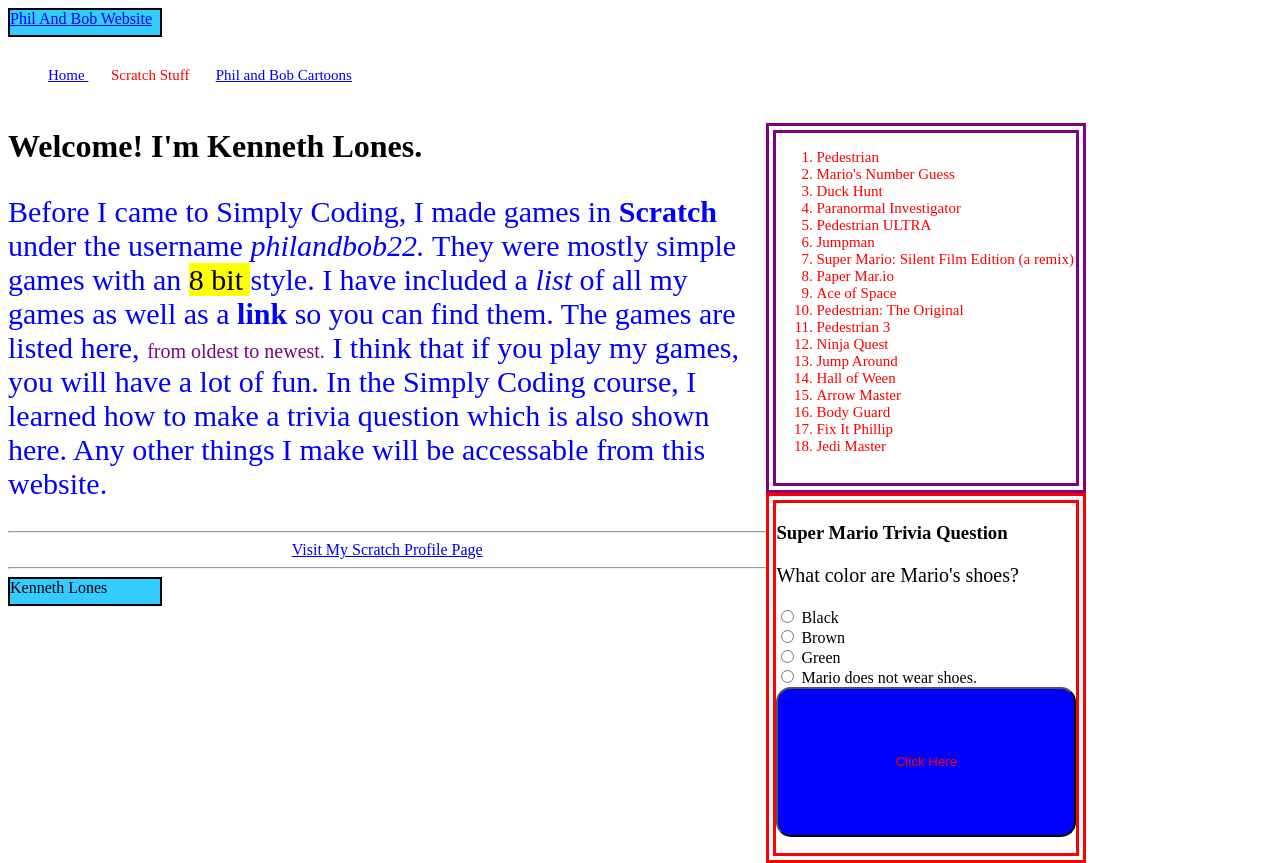
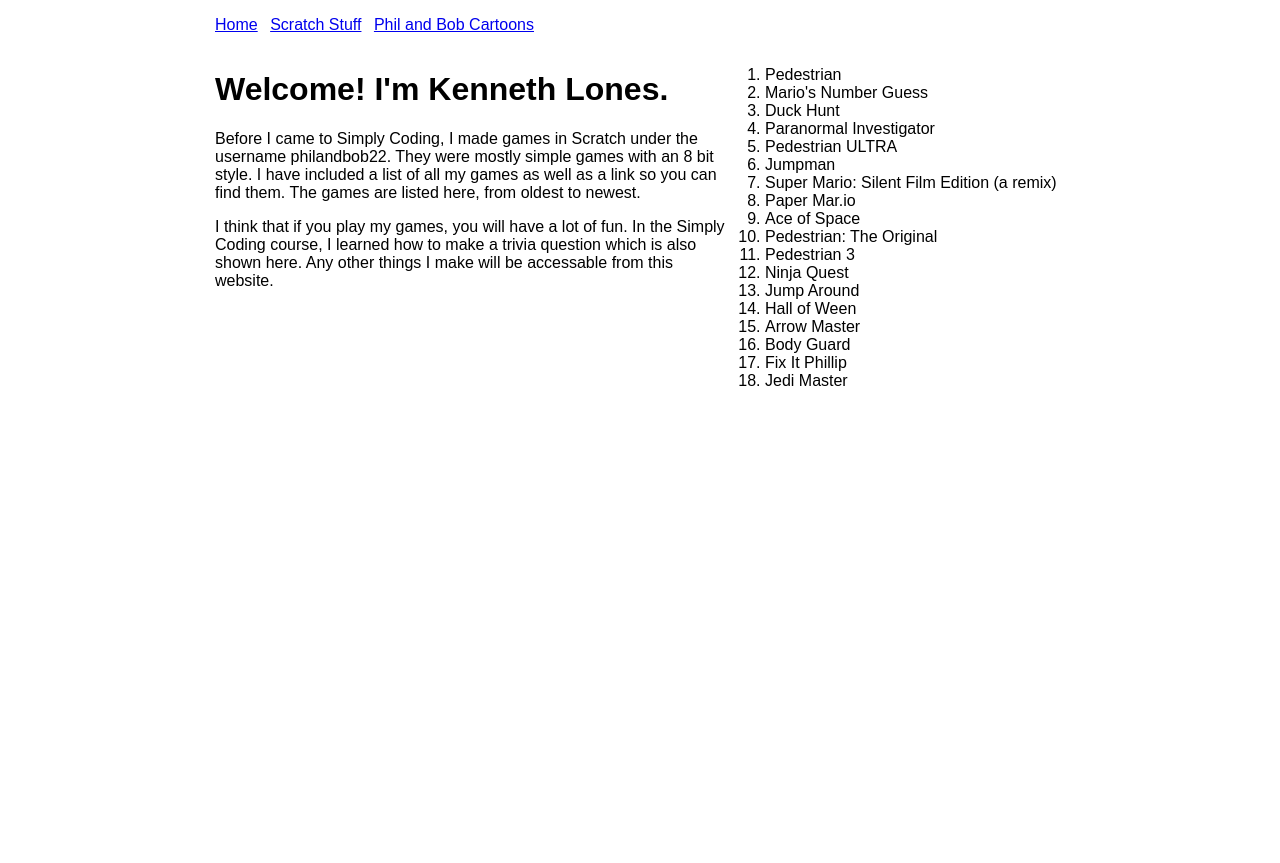
Before and after one commit to PhilAndBob/PhilAndBob.github.io, a plain HTML site: page index.html in a window 1280 px wide. After the commit the page ends 800 px from the top, so only its background shows below. Drawn offline with Linux system fonts and the light colour scheme.

Commit message:
Updated the css and formatting to look a bit less gaudy.

```diff
--- a/index.html
+++ b/index.html
@@ -1,112 +1,46 @@
+<!DOCTYPE html>
 <html>
 	<head>
-		<title> Phil and Bob Homepage </title>
-
+		<meta charset="utf-8">
+		<title> Phil and Bob Homepage</title>
 		<link rel="stylesheet" type="text/css" href="main.css">
-
-		<script>
-			function banner(){
-				var text = confirm("Did You Really Want to Go to the Scratch homepage?");
-				return text;
-				}
-
-
-			function answer(){
-				var radio = document.getElementsByName("trivia");
-				var selection = false;
-				var message = "";
-
-
-			for( var i = 0; i < radio.length; i++) {
-				if(radio[i].value == "yes" && radio[i].checked == true) {
-					selection = true;
-				} //end if statement
-			} //end for loop
-
-			if(selection == true) {
-				message = message + "<b><p style='color:green'>Way to go!</p></b>";
-			} else {
-				message = message + "<b><p style='color:red'>Try again my friend.</p></b>";
-			}
-				document.getElementById("response").innerHTML = message;
-
-			}//end function answer
-		</script>
-
 	</head>
-
-	<body id="opener">
-		<a href="http://scratch.mit.edu" onclick="return banner()">
-			<header> Phil And Bob Website </header>
-		</a>
-
-		<nav>
-			<ul id="navmenu">
-				<li class="navitem"> <a href="index.html"> Home </a> </li>
-				<li class="navitem"> <a href"scratch.html"> Scratch Stuff </a> </li>
-				<li class="navitem"> <a href="videos.html"> Phil and Bob Cartoons </a> </li>
-			</ul>
-		</nav>
-
-		<div id="right">
-			<div class="wrap-list">
-				<ol>
-	 				<li> Pedestrian </li>
-	 				<li> Mario's Number Guess </li>
-			 		<li> Duck Hunt </li>
-			 		<li> Paranormal Investigator </li>
-			 		<li> Pedestrian ULTRA </li>
-			 		<li> Jumpman </li>
-			 		<li> Super Mario: Silent Film Edition (a remix) </li>
-			 		<li> Paper Mar.io </li>
-			 		<li> Ace of Space </li>
-			 		<li> Pedestrian: The Original </li>
-			 		<li> Pedestrian 3 </li>
-			 		<li> Ninja Quest </li>
-			 		<li> Jump Around </li>
-			 		<li> Hall of Ween </li>
-			 		<li> Arrow Master </li>
-			 		<li> Body Guard </li>
-			 		<li> Fix It Phillip </li>
-			 		<li> Jedi Master </li>
-				</ol>
-			</div>
-
-			<div class="wrap-question">
-
-				<h3> Super Mario Trivia Question</h3>
-
-				<p class="paragraph"> What color are Mario's shoes? </p>
-
-
-				<form>
-					<div id="response"> </div>
-					<input type="radio" name="trivia" value="no"> Black <br>
-					<input type="radio" name="trivia" value="yes"> Brown <br>
-					<input type="radio" name="trivia" value="no"> Green <br>
-					<input type="radio" name="trivia" value="no"> Mario does not wear shoes. <br>
-					<input type="button" value="Click Here" id="button" onclick="answer()">
-
-				</form>
-	 		</div>
-
+	<body>
+		<ul id="nav">
+			<li><a href="/index.html">Home</a></li>
+			<li><a href="https://scratch.mit.edu/users/philandbob22">Scratch Stuff</a></li>
+			<li><a href="/videos.html">Phil and Bob Cartoons</a></li>
+		</ul>
+		<div style="float: left;width: 60%;">
+			<h1>Welcome! I'm Kenneth Lones.</h1>
+			<p>
+				Before I came to Simply Coding, I made games in Scratch under the username philandbob22. They were mostly simple games with an 8 bit style. I have included a list of all my games as well as a link so you can find them. The games are listed here, from oldest to newest.
+			</p>
+			<p>
+				I think that if you play my games, you will have a lot of fun. In the Simply Coding course, I learned how to make a trivia question which is also shown here. Any other things I make will be accessable from this website.
+			</p>
 		</div>
-
-		<div id="left">
-			<h1> Welcome! I'm Kenneth Lones.</h1>
-
-			<p> Before I came to Simply Coding, I made games in <b> Scratch </b> under the username <i> philandbob22. </i> They were mostly simple games with an <mark> 8 bit </mark> style. I have included a <i> list </i> of all my games as well as a <b> link </b> so you can find them. The games are listed here, <span class="wrap-text">from oldest to newest.</span> I think that if you play my games, you will have a lot of fun. In the Simply Coding course, I learned how to make a trivia question which is also shown here. Any other things I make will be accessable from this website.
-			</p>
-
-			<hr>
-
-			<center> <a href="http://scratch.mit.edu/users/philandbob22/">Visit My Scratch Profile Page
-			</a> </center>
-
+		<div style="float: left;width: 40%;">
+			<ol>
+				<li>Pedestrian</li>
+				<li>Mario's Number Guess</li>
+				<li>Duck Hunt</li>
+				<li>Paranormal Investigator</li>
+				<li>Pedestrian ULTRA</li>
+				<li>Jumpman</li>
+				<li>Super Mario: Silent Film Edition (a remix)</li>
+				<li>Paper Mar.io</li>
+				<li>Ace of Space</li>
+				<li>Pedestrian: The Original</li>
+				<li>Pedestrian 3</li>
+				<li>Ninja Quest</li>
+				<li>Jump Around</li>
+				<li>Hall of Ween</li>
+				<li>Arrow Master</li>
+				<li>Body Guard</li>
+				<li>Fix It Phillip</li>
+				<li>Jedi Master</li>
+			</ol>
 		</div>
-		<hr>
-
-		<footer> Kenneth Lones </footer>
-
 	</body>
-</html
+</html>
--- a/main.css
+++ b/main.css
@@ -1,132 +1,15 @@
-p{
-color:blue;
-font-size:30px;
+body {
+	max-width: 850px;
+	margin: 0 auto;
+	font-family: sans-serif;
 }
-
-li{
-color:red;
-font-size:15px;
+#nav {
+	padding: 0px;
 }
-
-.paragraph{
-	color:black;
-	font-size:20px;
+#nav li {
+	display: inline;
+	padding-right: 8px;
 }
-
-#button{
-	width:300px;
-	height:150px;
-	color:red;
-	background-color:blue;
-	border-radius:15px;
+.video {
+	margin: 16px;
 }
-
-header{
-	width:150px;
-	height:25px;
-	border:2px solid black;
-	background-color:#33ccff;
-	margin-bottom:30px;
-}
-
-
-footer{
-	width:150px;
-	height:25px;
-	border:2px solid black;
-	background-color:#33ccff;
-}
-
-.wrap-question{
-	height:350px;
-	width:300px;
-	border:10px double red;
-}
-
-.wrap-list{
-	height:350px;
-	width:300px;
-	border:10px double purple;
-}
-
-.wrap-text{
-	color:purple;
-	font-size:20px;
-	font:Times;
-}
-
-.video{
-	margin:10px, 5px, 10px, 5px;
-}
-
-.navitem{
-	list-style-type: none;
-	display: inline;
-	padding-right: 1.5em;
-
-
-}
-
-.navitem:link{
-	color:blue;
-}
-
-.navitem:visited{
-	color:purple;
-}
-
-.navitem:hover{
-	color:red;
-}
-
-.navitem:active{
-	color:black;
-}
-
-#navmenu{
-	width: 400px;
-	height: 40px;
-}
-
-#one{
-	height: 150px;
-	width: 150px;
-	background-color: red;
-	display: inline-block;
-	position:fixed;
-	position:absolute;
-	left:25%;
-	z-index:1;
-}
-
-#two{
-	height: 150px;
-	width: 150px;
-	background-color: blue;
-	display: inline-block;
-	position:absolute;
-	z-index:2;
-}
-
-#three{
-	height: 150px;
-	width: 150px;
-	background-color: white;
-	display: inline-block;
-	position:relative;
-	top:750px;
-}
-
-#body{
-	height:2048px;
-	position:center;
-}
-
-#right{
-	float:right;
-	width:40%;
-}
-
-#left{
-	width:60%;
-}
```
Also changed, not shown: videos.html (+15 -19 lines), 1 other file.
